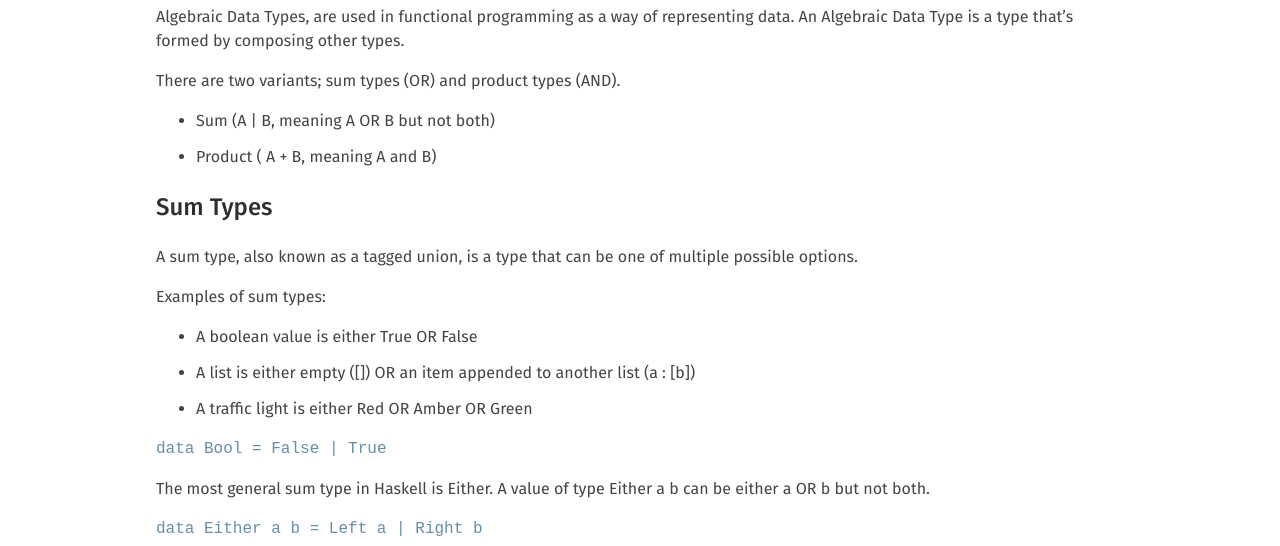
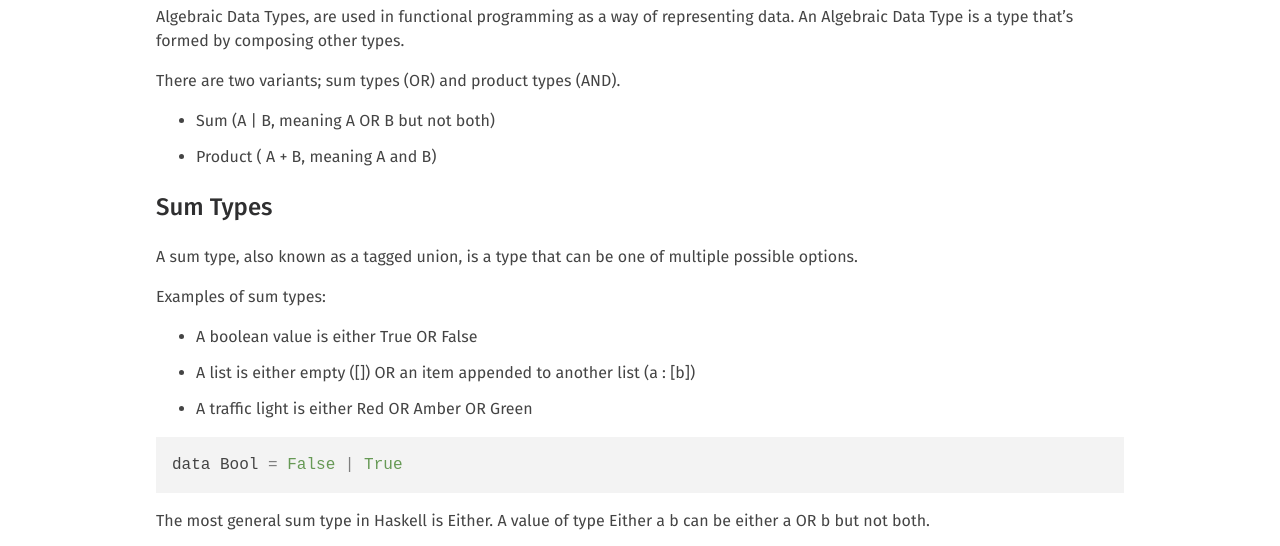
Before and after one commit to owainlewis/owainlewis.com, a plain HTML site: page posts/algebraic-data-types.html in a window 1280 px wide. Shown: the part 352-898 px from the top of the page. Drawn offline with nearby package versions, Linux system fonts and the light colour scheme.

Commit message:
Makes highlighting work

```diff
--- a/posts/algebraic-data-types.html
+++ b/posts/algebraic-data-types.html
@@ -17,6 +17,7 @@
     <link rel="stylesheet" href="../static/stylesheets/main.css">
     <!-- Global site tag (gtag.js) - Google Analytics -->
     <script async src="https://www.googletagmanager.com/gtag/js?id=UA-149985638-1"></script>
+    <script>hljs.initHighlightingOnLoad();</script>
     <script>
       window.dataLayer = window.dataLayer || [];
       function gtag() {
```
Also changed, not shown: posts/index.html (+1 -0 lines), static/templates/template.html (+1 -0 lines).
